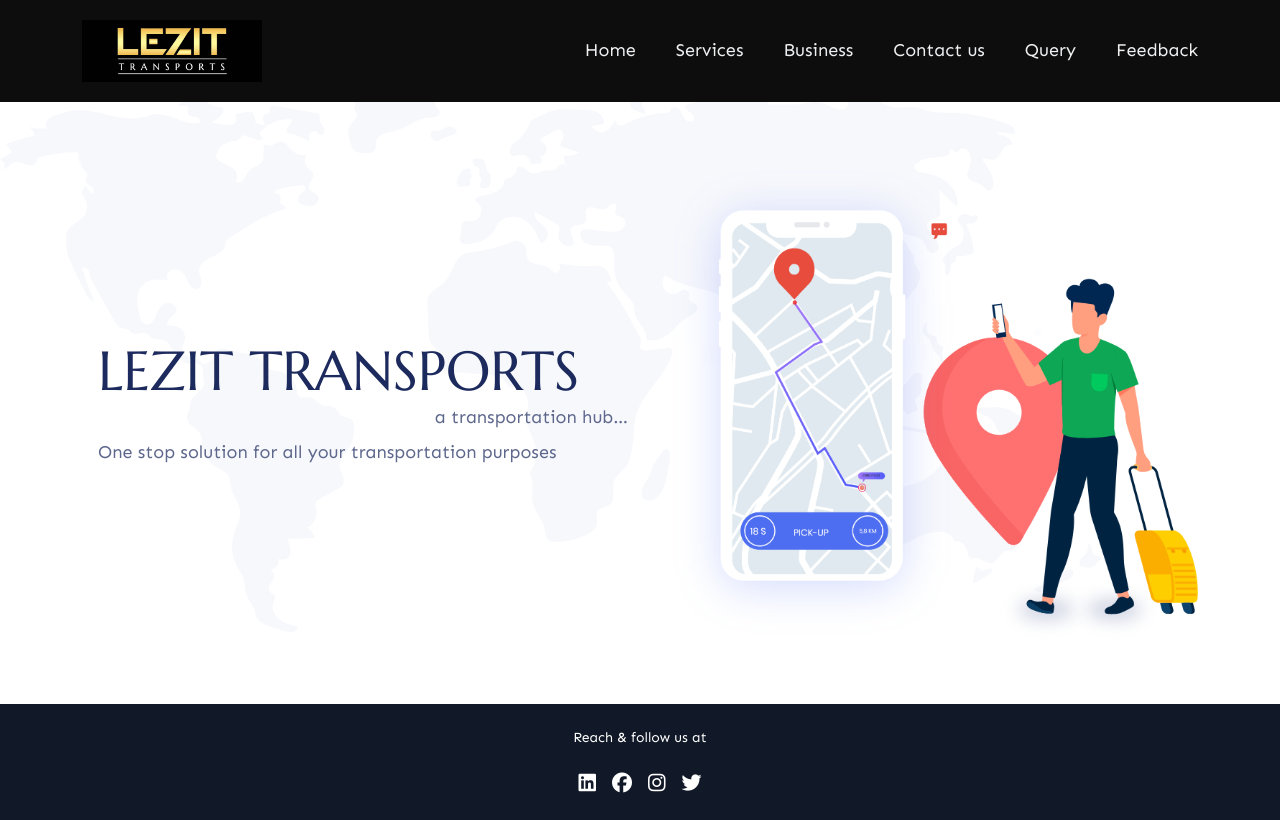
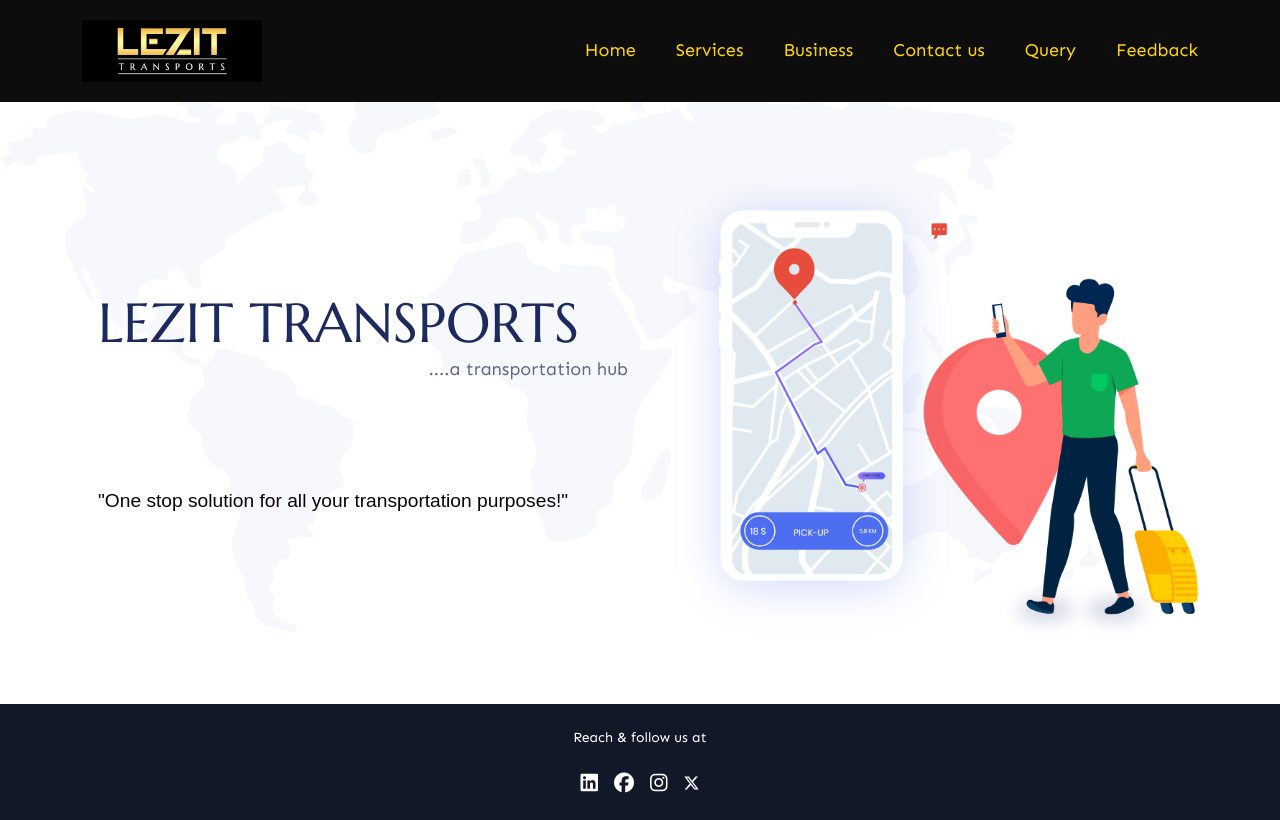
Before and after one commit to ChakaliShivaKumar/ChakaliShivaKumar.github.io, a plain HTML site: page index.html in a window 1280 px wide. Drawn offline with nearby package versions, Linux system fonts and the light colour scheme; a script that the page names is missing.

Commit message:
Chatbot changes

```diff
--- a/Head.html
+++ b/Head.html
@@ -17,22 +17,22 @@
               <div class="collapse navbar-collapse sub-menu-bar" id="navbarSupportedContent">
                 <ul id="nav" class="navbar-nav ml-auto">
                   <li class="nav-item">
-                    <a  href="index.html">Home</a>
+                    <a  href="index.html" style="color: #FFD700;">Home</a>
                   </li>
                   <li class="nav-item">
-                    <a  href="services.html">Services</a>
+                    <a  href="services.html" style="color: #FFD700;">Services</a>
                   </li>
                   <li class="nav-item">
-                    <a href="Business.html">Business</a>
+                    <a href="Business.html" style="color: #FFD700;">Business</a>
                   </li>
                   <li class="nav-item">
-                    <a href="Contactus.html">Contact us</a>
+                    <a href="Contactus.html" style="color: #FFD700;">Contact us</a>
                   </li>
 				  <li class="nav-item">
-                    <a href="Query.html">Query</a>
+                    <a href="Query.html" style="color: #FFD700;">Query</a>
                   </li>
 				  <li class="nav-item">
-                    <a href="Feedback.html">Feedback</a>
+                    <a href="Feedback.html" style="color: #FFD700;">Feedback</a>
                   </li>
                   <!-- <li class="nav-item">
                     <a href="Login.html">Login</a>
--- a/assets/css/main.css
+++ b/assets/css/main.css
@@ -88,6 +88,11 @@
   color: inherit;
 }
 
+.nav-item a{
+  color: #FFD700;
+  text-decoration: none;
+}
+
 h1 {
   font-size: 40px;
     font-family: "Marcellus", serif;
@@ -148,6 +153,12 @@
   background-repeat: no-repeat;
   width: 100%;
   height: 100%;
+}
+
+.tag-line{
+  font-family: Arial, Helvetica, sans-serif;
+  font-size: larger;
+  color: #0a0404;
 }
 
 .error {
--- a/footer.html
+++ b/footer.html
@@ -15,7 +15,7 @@
   </a>
   <!-- Twitter -->
   <a href="https://x.com/LezitTransports?s=08" class="text-white hover:text-blue-400" aria-label="Twitter">
-      <i class="fab fa-twitter fa-lg"></i>
+    <i class="fa-brands fa-x-twitter"></i>
   </a>
   </div>
 </footer>
--- a/index.html
+++ b/index.html
@@ -69,8 +69,8 @@
               <h1 class="wow fadeInUp pl-3 mb-0" data-wow-delay=".2s">
 				        LEZIT TRANSPORTS
 							</h1>
-              <p class="wow fadeInUp text-lg-right mb-0" data-wow-delay=".4s">
-                a transportation hub…
+              <p class="wow fadeInUp pb-5 text-lg-right mb-0" data-wow-delay=".4s">
+                ....a transportation hub
 			        </p>
 
               <div class="hero-btns">
@@ -78,8 +78,8 @@
 								<a href="https://rebrand.ly/appgrids-gg/" class="main-btn border-btn btn-hover wow fadeInUp" data-wow-delay=".6s">Learn More</a> -->
 							</div>
             </div>
-            <p class="wow fadeInUp pl-3 mt-2" data-wow-delay=".4s">
-              One stop solution for all your transportation purposes
+            <p class="tag-line pt-5 pl-3 mt-2" data-wow-delay=".4s">
+              "One stop solution for all your transportation purposes!"
             </p>
 					</div>
 					<div class="col-lg-6">
```
